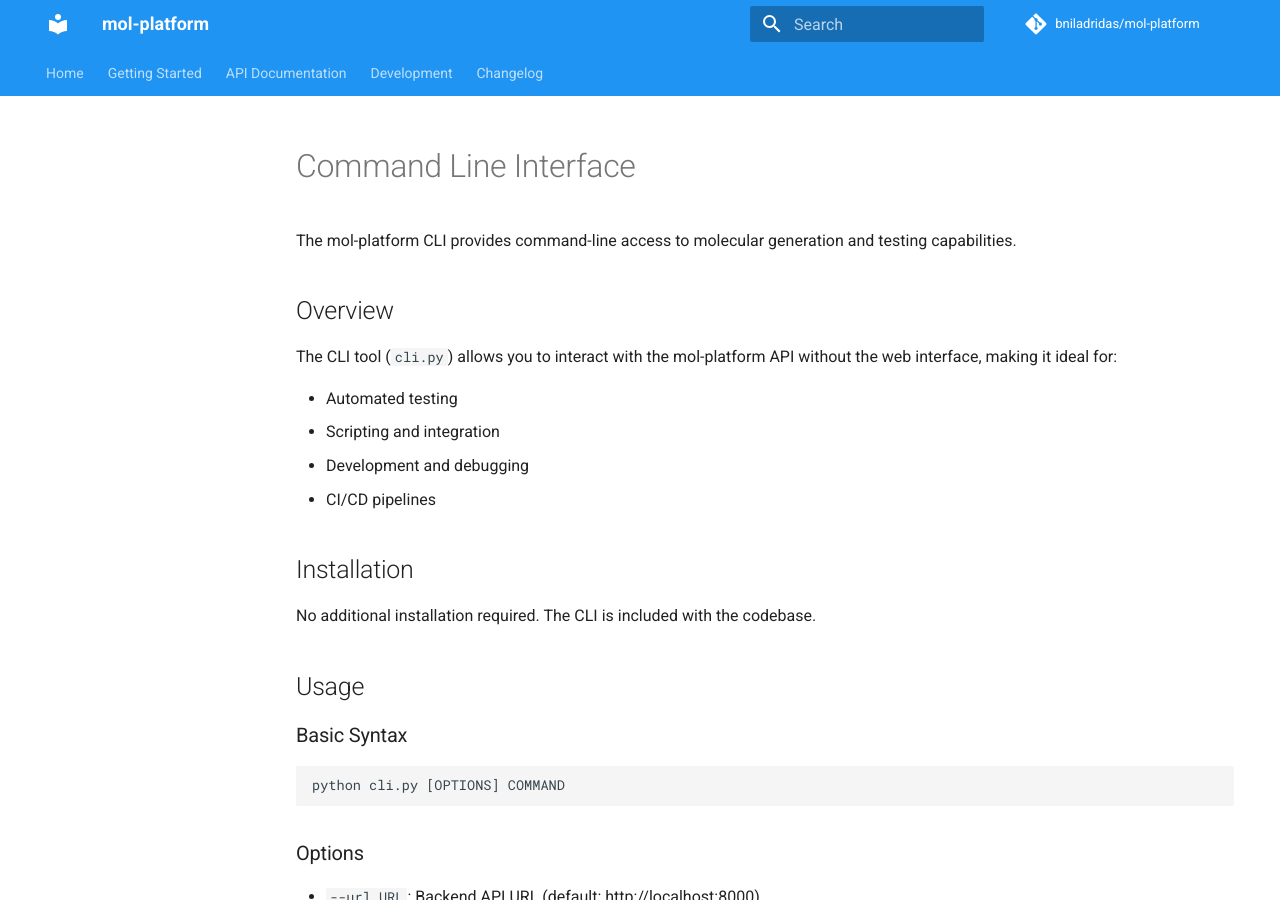
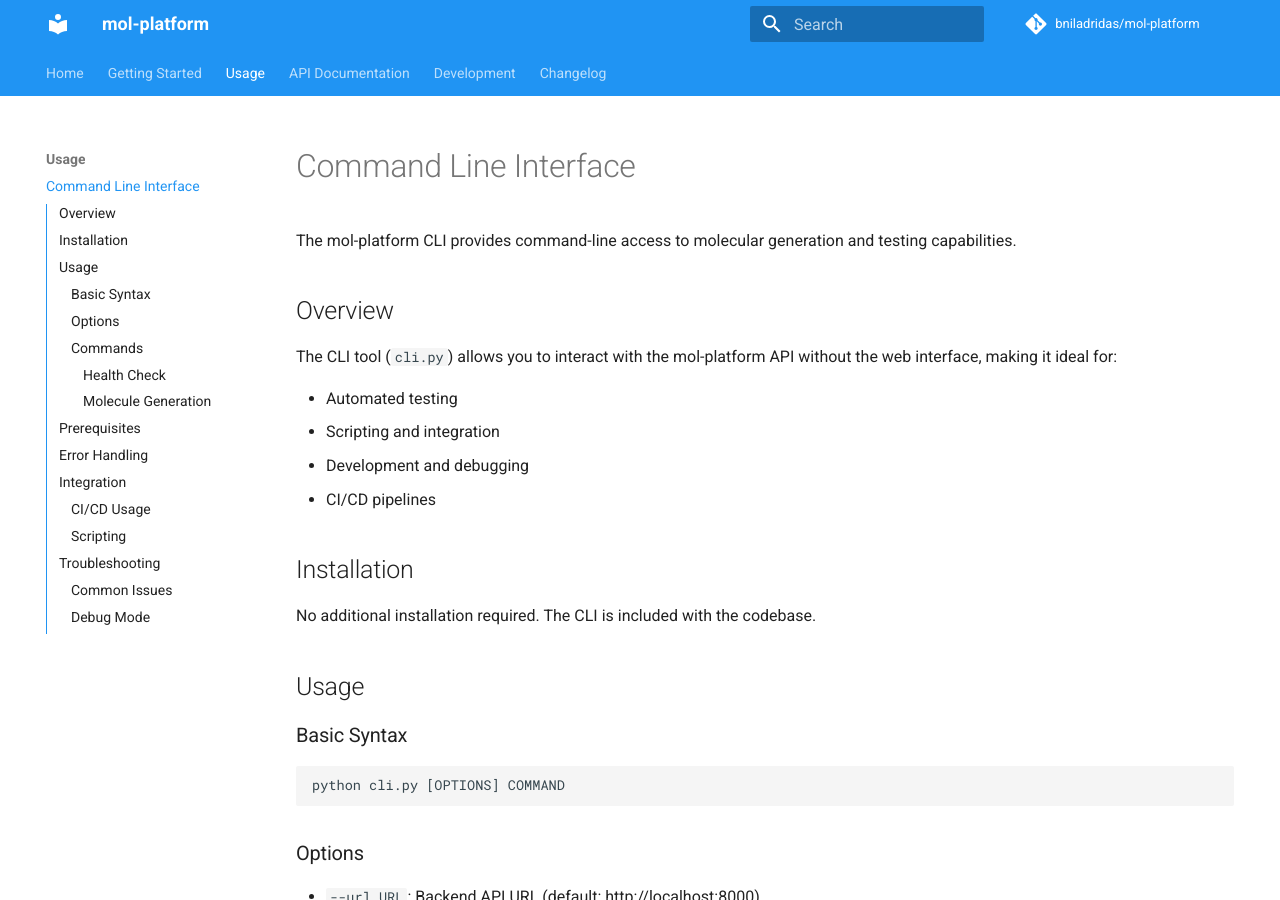
Before and after one commit to bniladridas/mol-platform, an MkDocs documentation site: the page built from docs/cli.md, in a window 1280 px wide and 900 px high. Built offline with MkDocs 1.6.1 and Material for MkDocs 9.7.7, drawn with Linux system fonts in a browser that asks for light colours; comment, search, counter and statistics services are not loaded.

Commit message:
docs: add cli to mkdocs nav

```diff
--- a/mkdocs.yml
+++ b/mkdocs.yml
@@ -24,6 +24,8 @@ nav:
       - Installation: installation.md
       - Quick Start: quickstart.md
       - Configuration: configuration.md
+  - Usage:
+      - Command Line Interface: cli.md
   - API Documentation:
       - Overview: api/overview.md
       - Endpoints: api/endpoints.md
```
